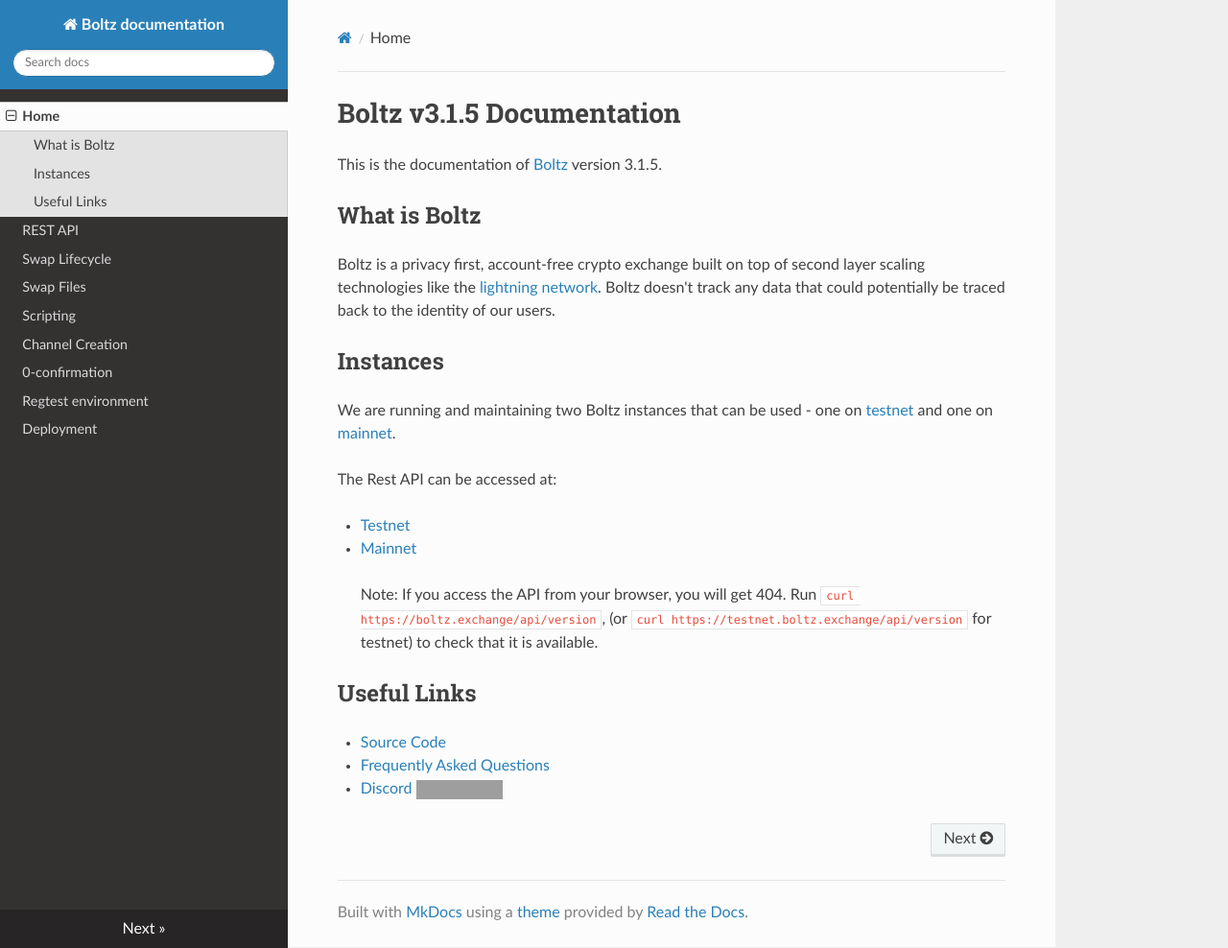
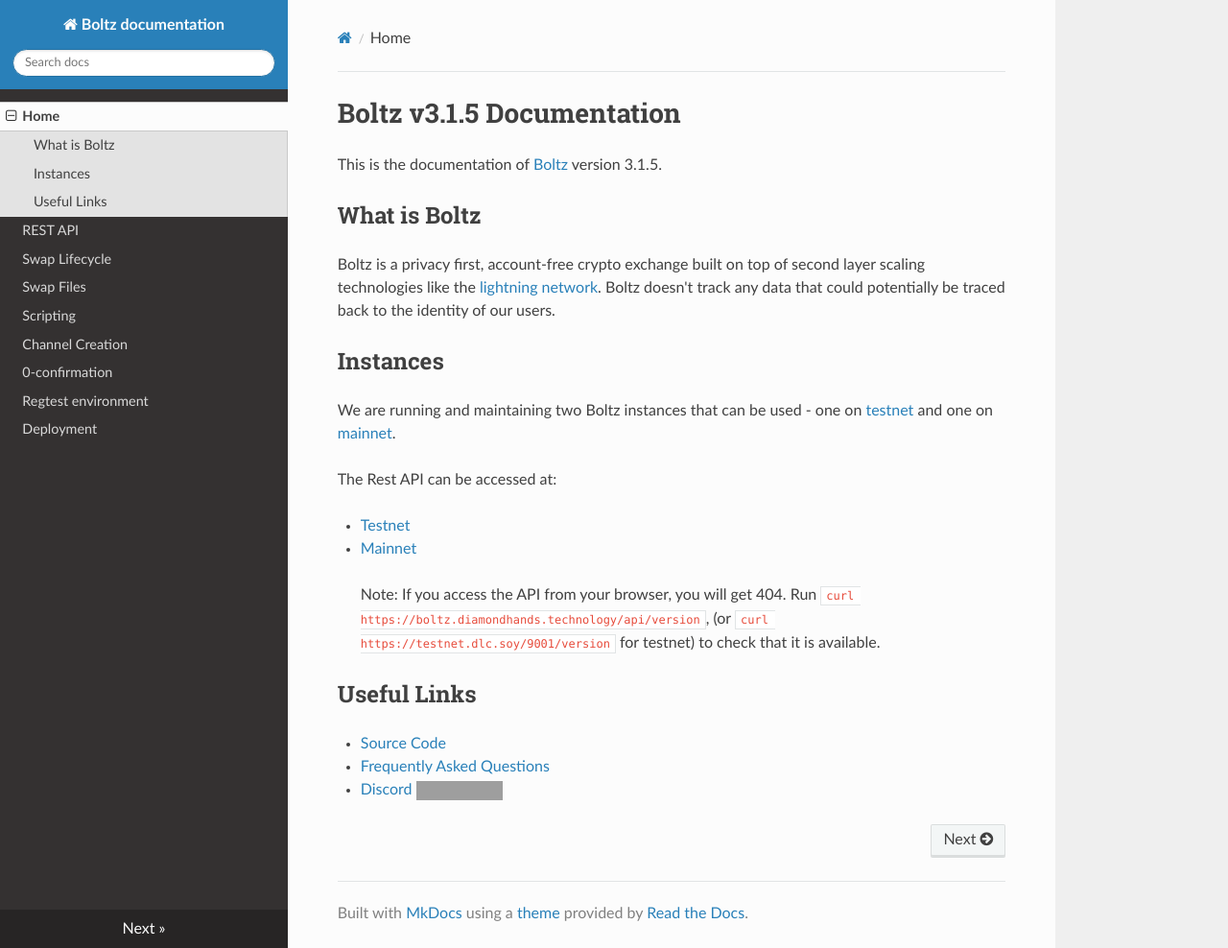
Before and after one commit to BoltzExchange/boltz-backend, an MkDocs documentation site: the page built from docs/index.md, in a window 1280 px wide and 988 px high. Shown: the whole window at 96% size. Built offline with MkDocs 1.6.1, drawn with Linux system fonts in a browser that asks for light colours; nearby versions of some CDN libraries; some of the changed lines change nothing that is shown; grey boxes are pictures that could not be loaded.

Commit message:
Fix links

```diff
--- a/docs/index.md
+++ b/docs/index.md
@@ -8,15 +8,15 @@
 
 ## Instances
 
-We are running and maintaining two Boltz instances that can be used - one on [testnet](https://testnet.boltz.exchange) and one on [mainnet](https://boltz.exchange).
+We are running and maintaining two Boltz instances that can be used - one on [testnet](https://testnet-diamond-boltz.web.app/) and one on [mainnet](http://swap.diamondhands.technology/).
 
 The Rest API can be accessed at:
 
-* [Testnet](https://testnet.boltz.exchange/api)
-* [Mainnet](https://boltz.exchange/api)
+* [Testnet](https://testnet.dlc.soy/9001/api)
+* [Mainnet](https://boltz.diamondhands.technology/api)
 
 > Note: If you access the API from your browser, you will get 404.
-> Run `curl https://boltz.exchange/api/version`, (or `curl https://testnet.boltz.exchange/api/version` for testnet) to check that it is available.
+> Run `curl https://boltz.diamondhands.technology/api/version`, (or `curl https://testnet.dlc.soy/9001/version` for testnet) to check that it is available.
 
 ## Useful Links
 
```
